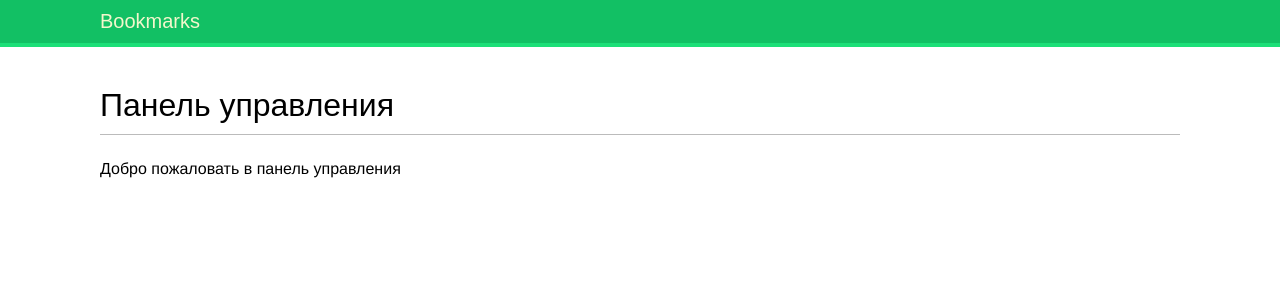
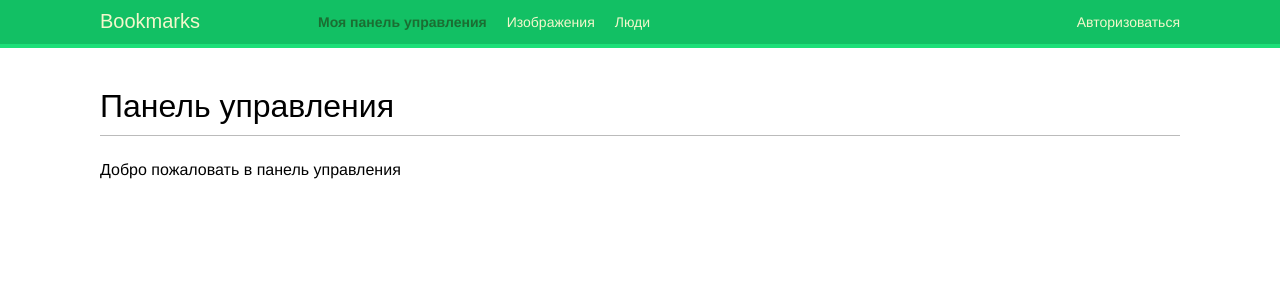
Before and after one commit to KarelinIvan/bookmarks, a Django app: page /account/ in a window 1280 px wide. Shown: the top 300 px of the page. Run offline with Django 5.2, Linux system fonts and the light colour scheme; the visitor is signed in with stand-in values (Sample User, id 1); some web fonts are replaced.

Commit message:
5-й коммит, панель управления

```diff
--- a/account/templates/base.html
+++ b/account/templates/base.html
@@ -9,6 +9,29 @@
 <body>
   <div id="header">
     <span class="logo">Bookmarks</span>
+    {% if request.user.is_authenticated %}
+      <ul class="menu">
+        <li {% if section == "dashboard" %}class="selected"{% endif %}>
+          <a href="{% url 'dashboard' %}">Моя панель управления</a>
+        </li>
+        <li {% if section == "images" %}class="selected"{% endif %}>
+          <a href="#">Изображения</a>
+        </li>
+        <li {% if section == "people" %}class="selection"{% endif %}>
+          <a href="#">Люди</a>
+        </li>
+      </ul>
+    {% endif %}
+    <span class="user">
+      {% if request.user.is_authentivated %}Привет{{ request.user.first_name|default:request.user.username }},
+        <form action="{% url 'logout' %}" method="post">
+          <button type="submit">Выйти</button>
+          {% csrf_token %}
+        </form>
+      {% else %}
+        <a href="{% url 'login' %}">Авторизоваться</a>
+      {% endif %}
+    </span>
   </div>
   <div id="content">
     {% block content %}
```
